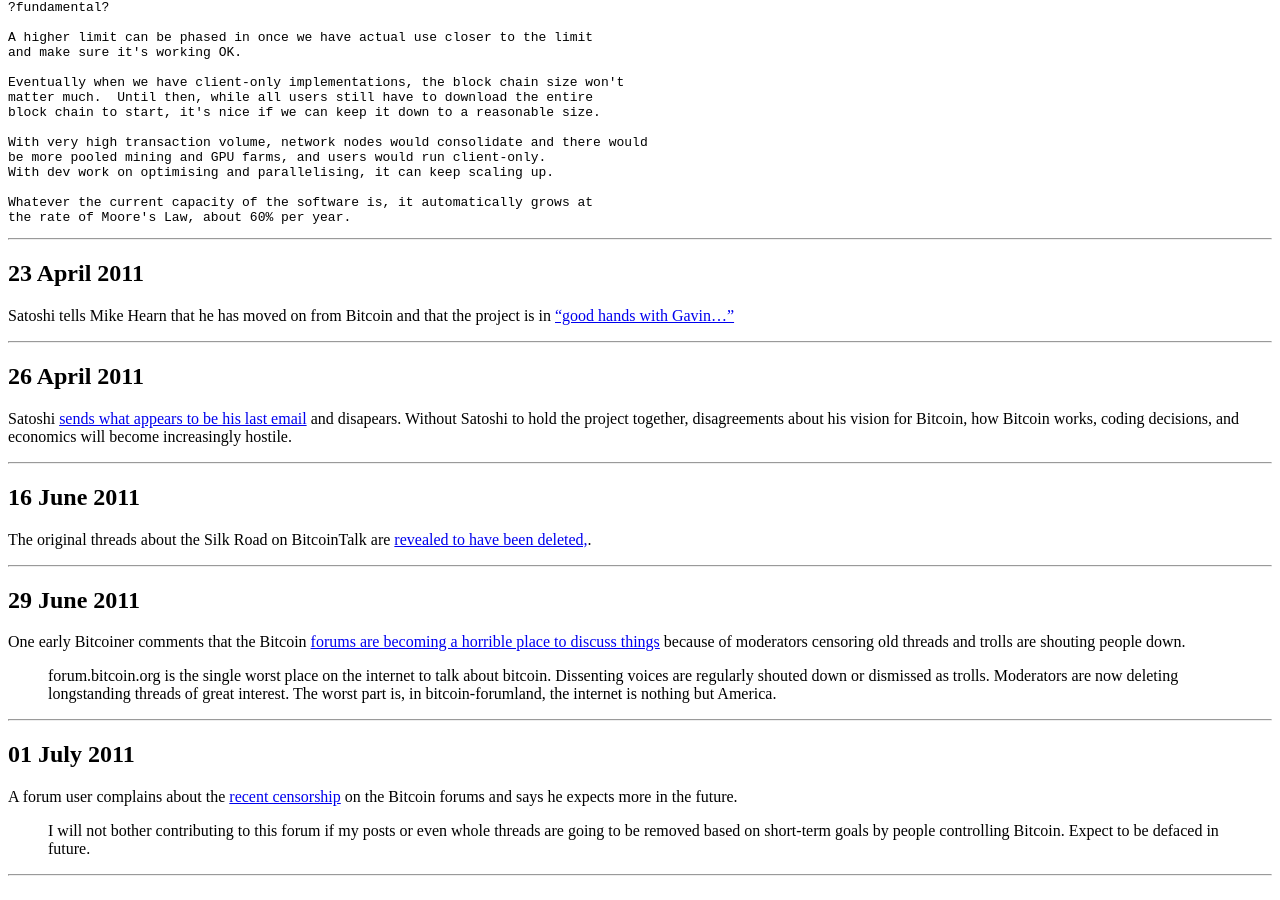
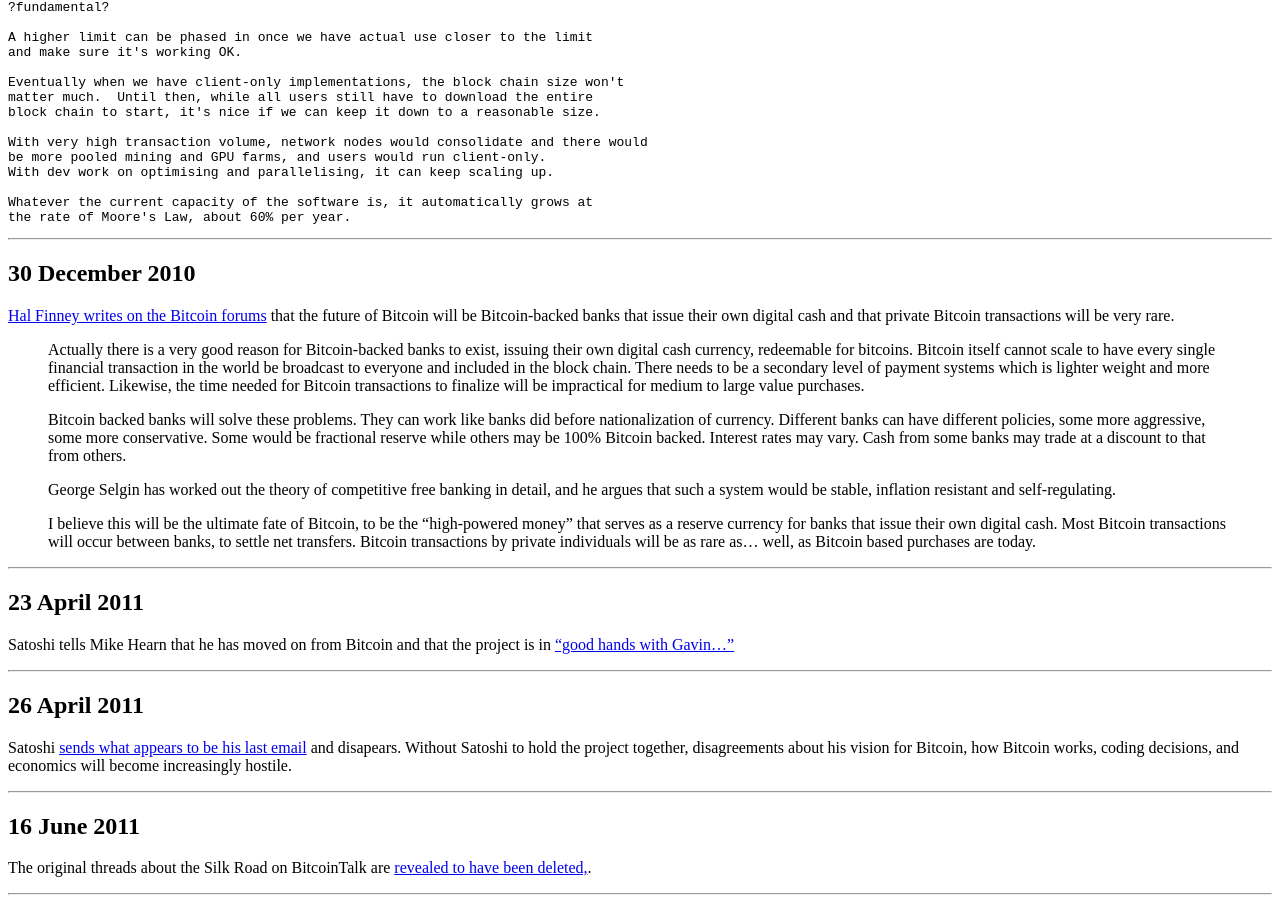
Before and after one commit to derykmakgill/website, a Jekyll site: the page built from testbtc.md, in a window 1280 px wide and 900 px high, scrolled down 7376 px. Built offline with Jekyll 4.4.1, drawn with Linux system fonts in a browser that asks for light colours; a script that is not in the unit is left out.

Commit message:
Update testbtc.md

````diff
--- a/testbtc.md
+++ b/testbtc.md
@@ -420,6 +420,20 @@
 Whatever the current capacity of the software is, it automatically grows at
 the rate of Moore's Law, about 60% per year.
 ```
+---
+
+## 30 December 2010
+
+[Hal Finney writes on the Bitcoin forums](https://bitcointalk.org/index.php?topic=2500.msg34211#msg34211) that the future of Bitcoin will be Bitcoin-backed banks that issue their own digital cash and that private Bitcoin transactions will be very rare.
+
+>Actually there is a very good reason for Bitcoin-backed banks to exist, issuing their own digital cash currency, redeemable for bitcoins. Bitcoin itself cannot scale to have every single financial transaction in the world be broadcast to everyone and included in the block chain. There needs to be a secondary level of payment systems which is lighter weight and more efficient. Likewise, the time needed for Bitcoin transactions to finalize will be impractical for medium to large value purchases.
+>
+>Bitcoin backed banks will solve these problems. They can work like banks did before nationalization of currency. Different banks can have different policies, some more aggressive, some more conservative. Some would be fractional reserve while others may be 100% Bitcoin backed. Interest rates may vary. Cash from some banks may trade at a discount to that from others.
+>
+>George Selgin has worked out the theory of competitive free banking in detail, and he argues that such a system would be stable, inflation resistant and self-regulating.
+>
+>I believe this will be the ultimate fate of Bitcoin, to be the "high-powered money" that serves as a reserve currency for banks that issue their own digital cash. Most Bitcoin transactions will occur between banks, to settle net transfers. Bitcoin transactions by private individuals will be as rare as... well, as Bitcoin based purchases are today.
+
 ---
 
 ## 23 April 2011
````
